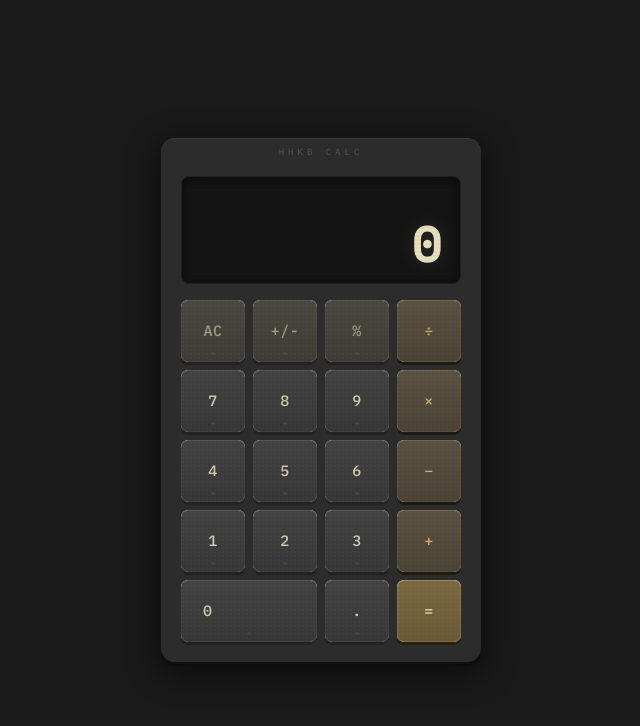
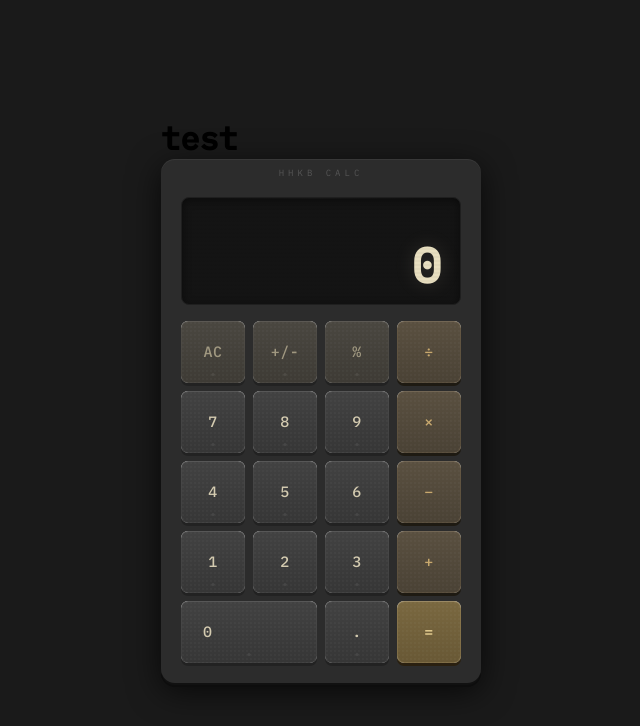
Before and after one commit to dat0925/hhkb, a React (Vite) app: page / in a window 1280 px wide. Shown: the top 726 px of the page, without its empty margins (319-959 px from the left). Built offline with nearby package versions, Linux system fonts and the light colour scheme.

Commit message:
Add test header to App component

```diff
--- a/src/App.jsx
+++ b/src/App.jsx
@@ -190,6 +190,7 @@ export default function HHKBCalculator() {
 
   return (
     <>
+       <h1>test</h1>
       <style>{`
 
 
```
